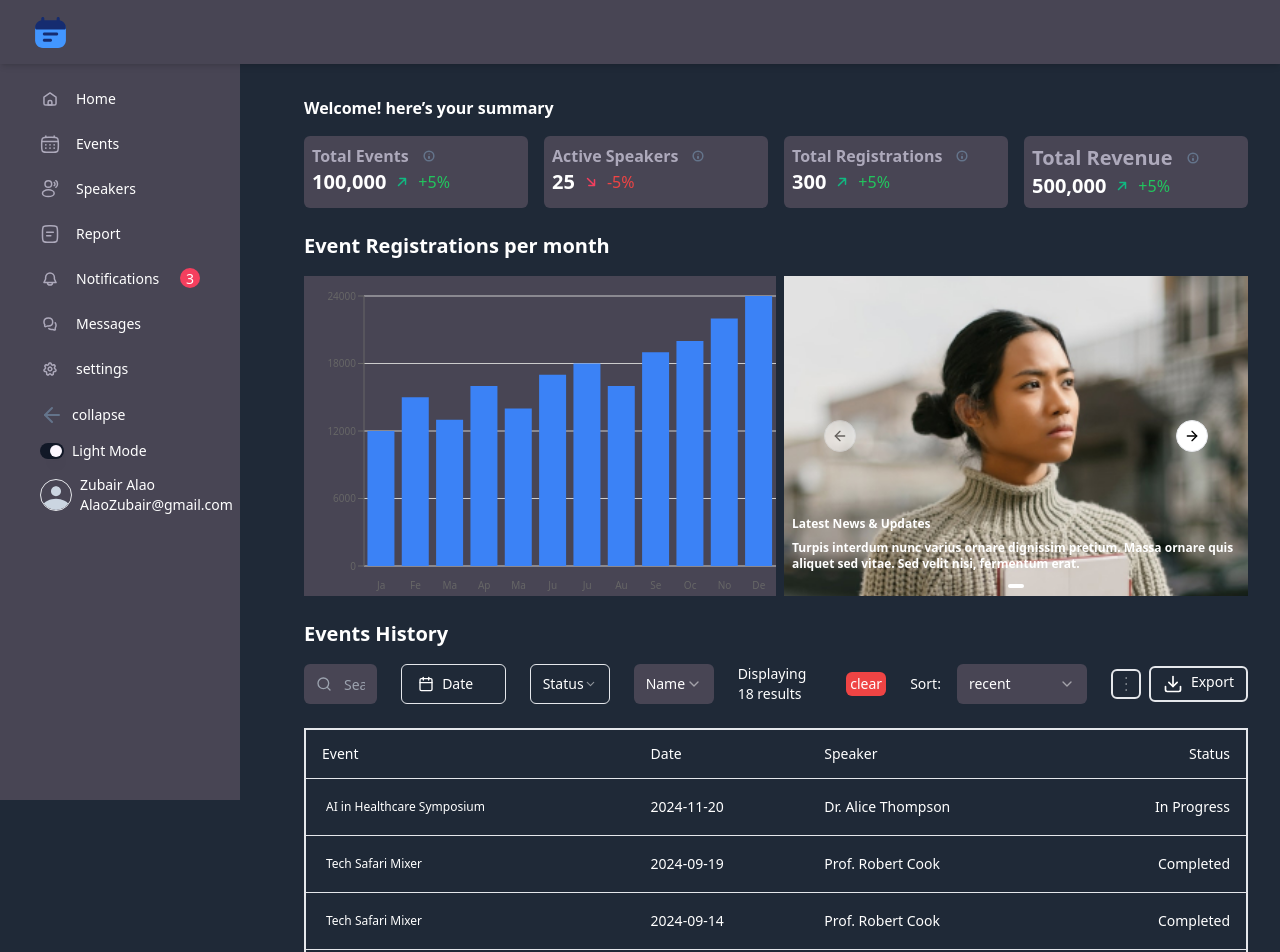
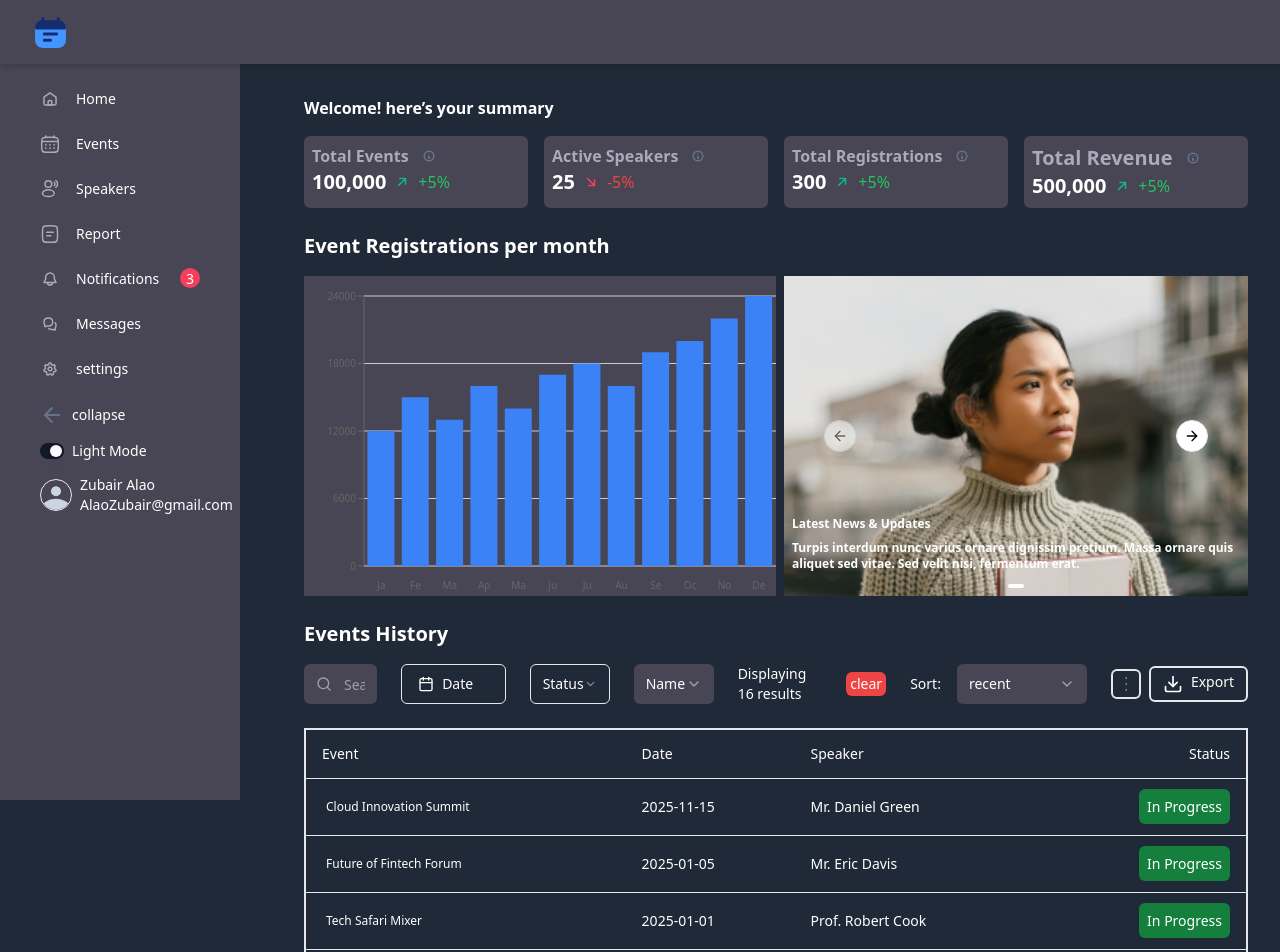
Before and after one commit to ZubairAlao/alphatwelves_frontend_assessment, a React (Vite) app: page / in a window 1280 px wide. Shown: the top 952 px of the page. Built offline with nearby package versions, Linux system fonts and the light colour scheme.

Commit message:
table and constant redo

```diff
--- a/src/components/EventList.tsx
+++ b/src/components/EventList.tsx
@@ -194,7 +194,9 @@ import { DialogEdit } from "./DialogEdit";
                     </TableCell>
                     <TableCell>{eventlist.date}</TableCell>
                     <TableCell>{eventlist.speaker}</TableCell>
-                    <TableCell className="text-right">{eventlist.status}</TableCell>
+                    <TableCell className="text-right">
+                      <span className={`p-2 rounded-md ${eventlist.status.toLowerCase() === "in progress" ? "bg-green-700" : "bg-blue-600"}`}>{eventlist.status}</span>
+                      </TableCell>
                   </TableRow>
                 ))
               ) : (
--- a/src/constants/index.ts
+++ b/src/constants/index.ts
@@ -114,102 +114,89 @@ export const newsUpdates = [
 ]
 
 export const eventsProgram = [
-
   {
     title: "Tech Safari Mixer",
     speaker: "Prof. Marie Collins",
-    status: "Completed",
-    date: "2022-05-24",
+    status: "In Progress",
+    date: "2024-01-25",
   },
   {
     title: "Cloud Innovation Summit",
     speaker: "Mr. Daniel Green",
-    status: "Completed",
-    date: "2021-10-12",
+    status: "In Progress",
+    date: "2025-11-15",
   },
   {
     title: "Blockchain Revolution Conference",
     speaker: "Ms. Fiona Davis",
     status: "Completed",
-    date: "2023-06-09",
+    date: "2024-08-10",
   },
   {
     title: "AI in Healthcare Symposium",
     speaker: "Dr. Alice Thompson",
     status: "In Progress",
-    date: "2024-11-20",
+    date: "2024-12-20",
   },
   {
     title: "Future of Fintech Forum",
     speaker: "Mr. Eric Davis",
-    status: "Completed",
-    date: "2023-02-16",
+    status: "In Progress",
+    date: "2025-01-05",
   },
   {
     title: "Data Analytics in Business",
     speaker: "Ms. Jennifer Lee",
     status: "Completed",
-    date: "2023-07-21",
+    date: "2024-07-05",
   },
   {
     title: "Sustainable Energy Expo",
     speaker: "Dr. Paul Miller",
     status: "Completed",
-    date: "2023-01-29",
+    date: "2024-10-15",
   },
   {
     title: "Web3 Interfaces Workshop",
     speaker: "Mr. Ahmed Khan",
-    status: "Completed",
-    date: "2023-12-25",
+    status: "In Progress",
+    date: "2024-12-18",
   },
   {
     title: "Cybersecurity for Startups",
     speaker: "Dr. Karen Wright",
-    status: "Completed",
-    date: "2024-03-05",
+    status: "In Progress",
+    date: "2024-12-29",
   },
   {
     title: "Smart Cities Forum",
     speaker: "Mr. Thomas Evans",
     status: "Completed",
-    date: "2023-10-02",
-  },
-  {
-    title: "Cybersecurity for Startups",
-    speaker: "Dr. Karen Wright",
-    status: "Completed",
-    date: "2024-03-05",
-  },
-  {
-    title: "Smart Cities Forum",
-    speaker: "Mr. Thomas Evans",
-    status: "Completed",
-    date: "2023-10-02",
+    date: "2024-09-02",
   },
   {
     title: "Tech Safari Mixer",
     speaker: "Prof. Robert Cook",
     status: "Completed",
-    date: "2024-09-14",
+    date: "2024-10-14",
   },
   {
     title: "Tech Safari Mixer",
     speaker: "Prof. Robert Cook",
     status: "Completed",
-    date: "2024-04-14",
+    date: "2024-11-14",
   },
   {
     title: "Tech Safari Mixer",
     speaker: "Prof. Robert Cook",
-    status: "Completed",
-    date: "2024-01-14",
+    status: "In Progress",
+    date: "2025-01-01",
   },
   {
     title: "Tech Safari Mixer",
     speaker: "Prof. Robert Cook",
-    status: "Completed",
-    date: "2024-03-14",
+    status: "In Progress",
+    date: "2024-12-01",
   },
   {
     title: "Tech Safari Mixer",
```
